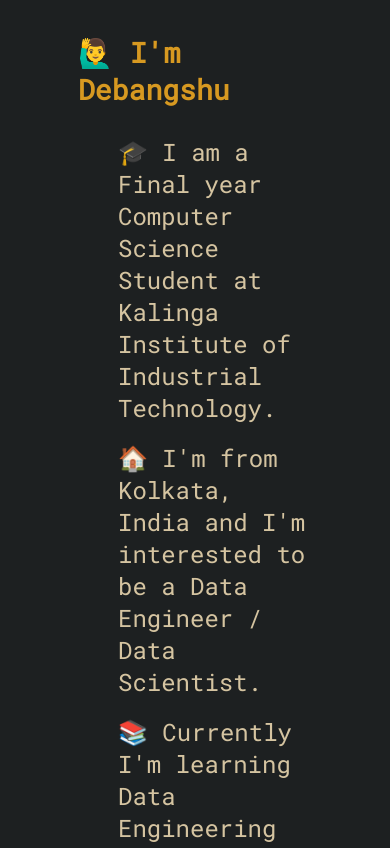
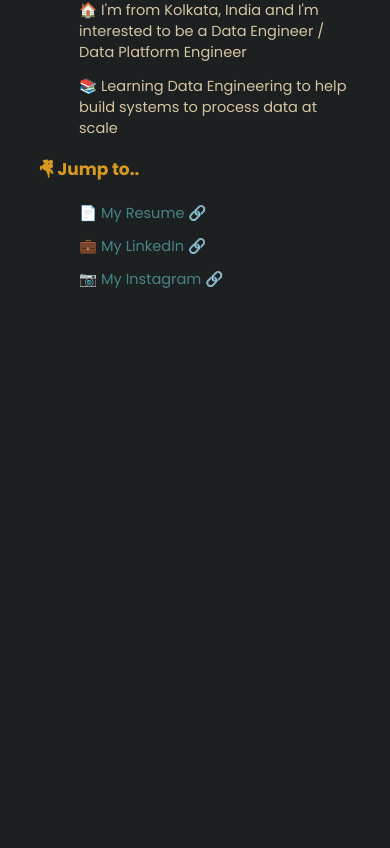
Before and after one commit to DebangshuB/DebangshuB.github.io, a plain HTML site: page index.html in a window 390 px wide. Shown: the part 219-1067 px from the top of the page. After the commit the page ends 844 px from the top, so only its background shows below. Drawn offline with Linux system fonts and the light colour scheme.

Commit message:
Mobile friendly

```diff
--- a/index.html
+++ b/index.html
@@ -8,8 +8,9 @@
     <link rel="preconnect" href="https://fonts.googleapis.com">
     <link rel="preconnect" href="https://fonts.gstatic.com" crossorigin>
     <link
-        href="https://fonts.googleapis.com/css2?family=Roboto+Mono:ital,wght@0,100;0,200;0,300;0,400;1,100;1,200;1,300;1,400&display=swap"
-        rel="stylesheet">
+        href=<link rel="preconnect" href="https://fonts.googleapis.com">
+        <link rel="preconnect" href="https://fonts.gstatic.com" crossorigin>
+        <link href="https://fonts.googleapis.com/css2?family=Poppins:ital,wght@0,100;0,200;0,300;0,400;0,500;0,600;0,700;0,800;0,900;1,100;1,200;1,300;1,400;1,500;1,600&display=swap" rel="stylesheet">
     <title>Welcome!</title>
     <style>
         :root {
@@ -78,21 +79,33 @@
         body {
             background-color: var(--bg_h);
             color: var(--fg2);
-            font-family: 'Roboto Mono', monospace;
+            font-family: 'Poppins', sans-serif;
             font-weight: 400;
-            font-size: 1.5rem;
+            font-size: 1.3rem;
             padding: none;
             margin: none;
         }
 
         .main-div {
-            width: 60vw;
-            height: 60vh;
+            width: 70vw;
+            height: 70vh;
             margin: auto;
         }
 
         ul {
             list-style: none;
+        }
+
+        @media only screen and (max-width: 600px) {
+            :root {
+                font-size: 0.7rem;
+            }
+
+            .main-div {
+                width: 80vw;
+                height: 80vh;
+                margin: auto;
+            }
         }
     </style>
 </head>
@@ -103,9 +116,9 @@
                 height="50px"> </h1>
         <h3>🙋‍♂️ I'm Debangshu</h3>
         <ul>
-            <li>🎓 I am a Final year Computer Science Student at Kalinga Institute of Industrial Technology.</li>
-            <li>🏠 I'm from Kolkata, India and I'm interested to be a Data Engineer / Data Scientist.</li>
-            <li>📚 Currently I'm learning Data Engineering to help build systems to process data at scale.</li>
+            <li>🎓 I am a Final year Computer Science Student at Kalinga Institute of Industrial Technology</li>
+            <li>🏠 I'm from Kolkata, India and I'm interested to be a Data Engineer / Data Platform Engineer</li>
+            <li>📚 Learning Data Engineering to help build systems to process data at scale</li>
         </ul>
 
         <h3>🤻 Jump to..</h3>
```
